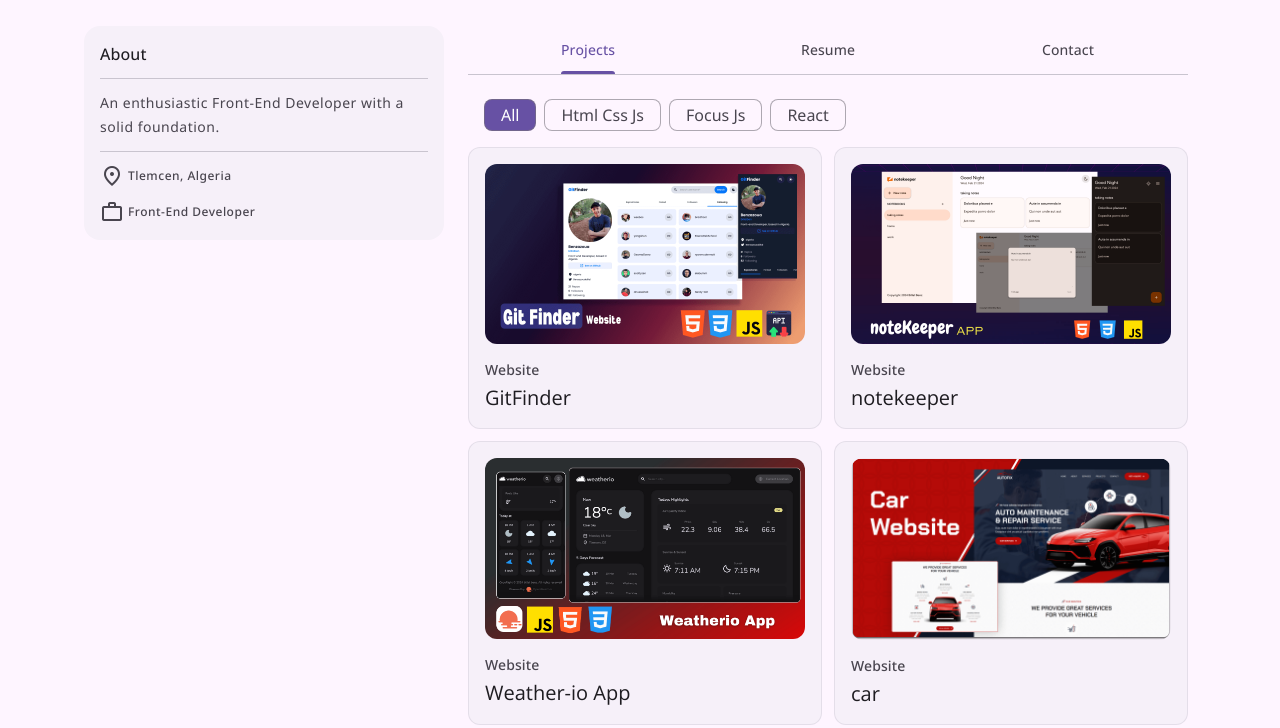
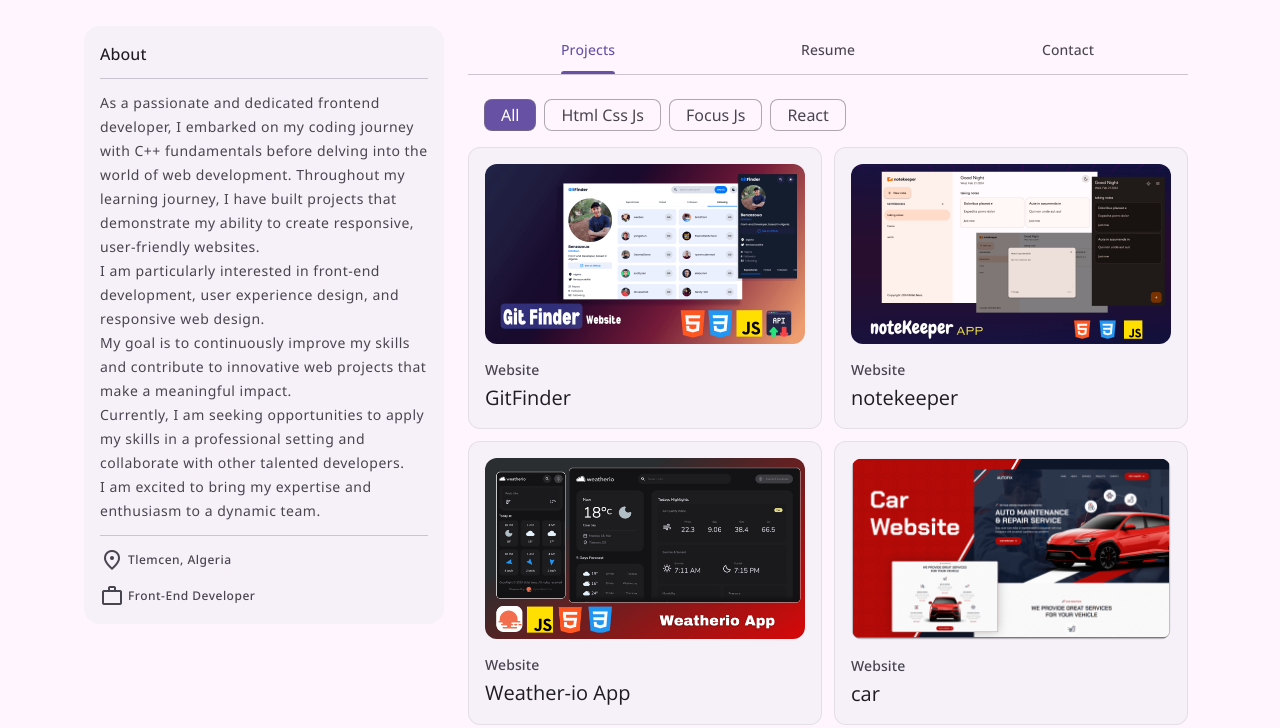
Before and after one commit to billalben/My-Personal-Portfolio, a website built with Vite: page index.html in a window 1280 px wide. Shown: the part 331-1059 px from the top of the page. Built offline with nearby package versions, Linux system fonts and the light colour scheme; files whose address does not match are found by name.

Commit message:
Add About section

```diff
--- a/index.html
+++ b/index.html
@@ -148,7 +148,20 @@
           <div class="about-card">
             <h2 class="card-title title-medium">About</h2>
             <p class="body-medium card-text">
-              An enthusiastic Front-End Developer with a solid foundation.
+              As a passionate and dedicated frontend developer, I embarked on my
+              coding journey with C++ fundamentals before delving into the world
+              of web development. Throughout my learning journey, I have built
+              projects that demonstrate my ability to create responsive,
+              user-friendly websites. <br />
+              I am particularly interested in front-end development, user
+              experience design, and responsive web design. <br />
+              My goal is to continuously improve my skills and contribute to
+              innovative web projects that make a meaningful impact. <br />
+              Currently, I am seeking opportunities to apply my skills in a
+              professional setting and collaborate with other talented
+              developers. <br />
+              I am excited to bring my expertise and enthusiasm to a dynamic
+              team.
             </p>
             <ul class="about-list">
               <li class="list-item">
```
